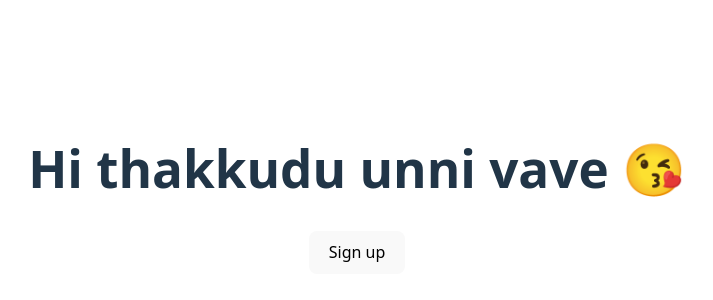
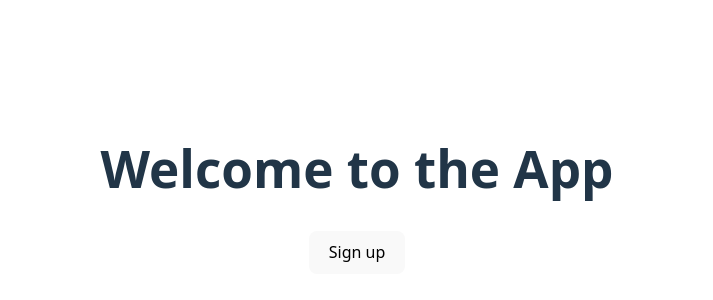
Before and after one commit to anandu4879/codestep, a React (Vite) app in the folder frontend/: page / in a window 1280 px wide. Shown: the part 210-510 px from the top of the page, without its empty margins (283-996 px from the left). Built offline with nearby package versions, Linux system fonts and the light colour scheme; no server answers.

Commit message:
working code

```diff
--- a/frontend/src/App.jsx
+++ b/frontend/src/App.jsx
@@ -6,7 +6,7 @@ function App() {
 
   return (
     <>
-    <h1>Hi thakkudu unni vave 😘</h1>
+    <h1>Welcome to the App</h1>
     <SignedOut>
       <SignInButton mode='modal'>
         <button>
```
